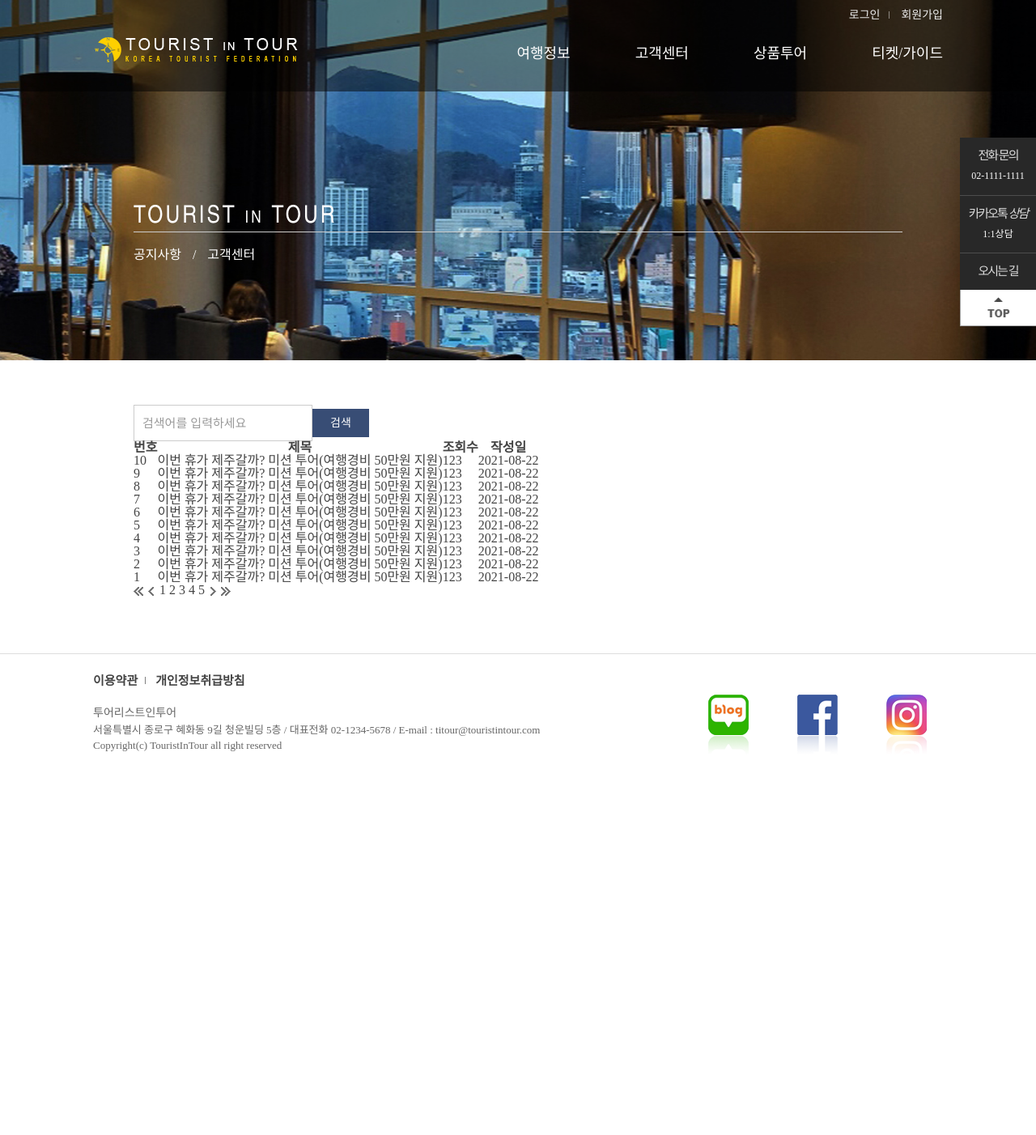
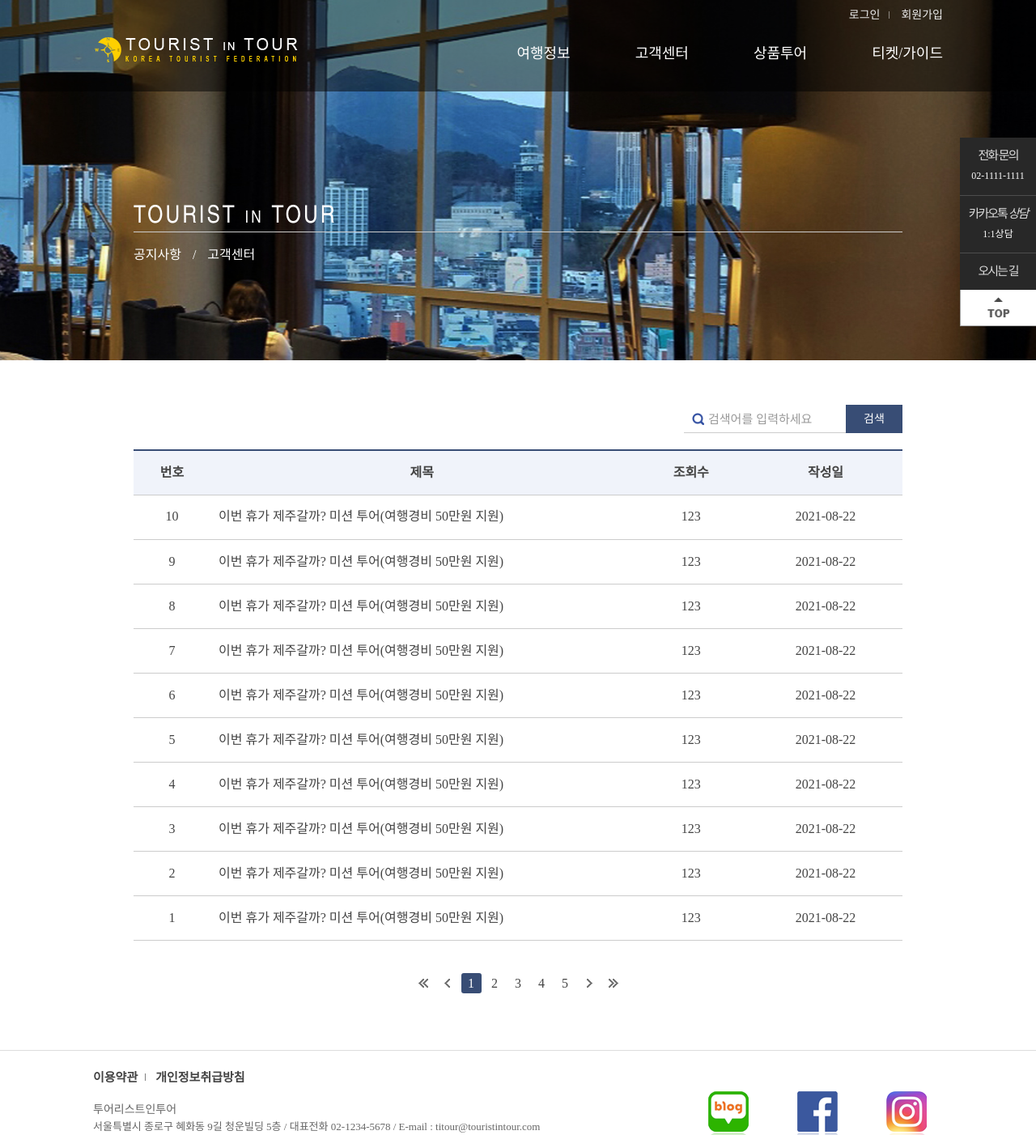
Before and after one commit to jungks9351/Korea_IT_Academy, a PHP site: page /board/notice_list.html in a window 1280 px wide. Shown: the top 1402 px of the page at 81% size. Before the commit the page ends 928 px from the top, so only its background shows below. Run offline with PHP 8.4, Linux system fonts and the light colour scheme; some web fonts are replaced.

Commit message:
feat: notice and program css 추가

```diff
--- a/project/css/common.css
+++ b/project/css/common.css
@@ -954,3 +954,210 @@ h1.loginTit > a > img {
   padding: 5px 10px 5px 0;
   font-size: 15px;
 }
+
+/* 공지사항 리스트(notice_list.html) */
+
+.minisrch_form {
+  width: 100%;
+  text-align:
+  right; margin-bottom: 20px;
+}
+.minisrch_form .tbox {
+  padding: 0 5px 0 30px;
+  width: 200px;
+  height: 35px;
+  line-height: 30px;
+  border: none;
+  border-bottom: 1px solid #ccc;
+  background: url(../images/ico_search.png) no-repeat 10px 50%;
+  background-size: 15px;
+}
+
+.bbsListTbl {
+  width: 100%;
+  border-top: 2px solid #384d75;
+}
+.bbsListTbl th, .bbsListTbl td {
+  padding: 10px;
+  box-sizing:
+  border-box; height: 55px;
+}
+
+.bbsListTbl th {
+  border-bottom: 1px solid #ccc;
+  background-color: #f0f3fa;
+}
+.bbsListTbl td {
+  text-align: center;
+  line-height: 1.3;
+  border-bottom: 1px solid #ccc;
+}
+.bbsListTbl td.tit_notice {
+  text-align: left;
+}
+.bbsListTbl td:nth-child(1) {
+  width: 10%;
+}
+.bbsListTbl td:nth-child(2) {
+  width: 55%;
+}
+.bbsListTbl td:nth-child(3) {
+  width: 15%;
+}
+.bbsListTbl td:nth-child(4) {
+  width: 20%;
+}
+
+.pagination {
+  padding: 40px 0 0;
+  text-align: center;
+}
+.pagination a {
+  display: inline-block;
+}
+.pagination a.pbtn {
+  display: inline-block;
+  padding: 7px;
+  text-align: center;
+  vertical-align: middle;
+  font-size: 0;
+}
+.pagination a .pagenum {
+  display: inline-block;
+  width: 25px;
+  height: 25px;
+  line-height: 25px;
+  text-align: center;
+  vertical-align: middle;
+}
+.pagination a .currentPage {
+  border-radius: 3px;
+  background-color: #384d75;
+  color: #fff;
+}
+.pagination a:hover .pagenum {
+  border-radius: 3px;
+  background-color: #ddd;
+}
+
+/* 공지사항 상세보기(notice_view.html) */
+
+.bbsview_list {
+  padding-bottom: 30px;
+  border-top: 2px solid #384d75;
+}
+.bbsview_list li {
+  box-sizing: border-box;
+  padding: 0 15px;
+  border-bottom: 1px solid #ccc;
+  font-size: 14px;
+  color: #666;
+}
+.bbsview_list li.bbs_title {
+  width: 100%;
+  overflow: hidden;
+  white-space: nowrap;
+  text-overflow: ellipsis;
+  height: 50px;
+  line-height: 50px;
+  font-weight: bold;
+  font-size: 16px;
+}
+.bbsview_list li.bbs_date {
+  height: 40px;
+  line-height: 40px;
+  float: left;
+  width: 50%;
+}
+.bbsview_list li.bbs_hit {
+  height: 40px;
+  line-height: 40px;
+  float: left;
+  width: 50%;
+}
+.bbsview_list li.bbs_content {
+  clear: both;
+  min-height: 200px;
+  padding: 20px 15px;
+}
+.bbsview_list li.bbs_content .editor_content {
+  line-height: 1.4;
+}
+
+.near_list {
+  border-top: 1px solid #ccc;
+}
+.near_list li {
+  padding: 10px;
+  border-bottom: 1px solid #ccc;
+}
+.near_list li:after {
+  content: "";
+  display: block;
+  clear: both;
+}
+.near_list li h4 {
+  float: left;
+  width: 100px;
+  padding: 0 0 0 50px;
+  background: url(../images/ico_nearNext.png) no-repeat 12px 50%;
+  font-size: 15px;
+}
+.near_list li h4.next {
+  background: url(../images/ico_nearPrev.png) no-repeat 12px 50%;
+}
+
+/* 프로그램 리스트(program.html) */
+
+.bodytext_area.place_area {
+  padding: 55px 0 0;
+}
+.program_list li {
+  float: left;
+  width: 31.5%;
+  margin: 0 0.9%;
+}
+.program_list li:nth-child(3n+1) {
+  clear: both;
+}
+.program_list li .img_place {
+  display: block;
+  width: 100%;
+}
+.program_list li h3 {
+  padding: 40px 0 0;
+  font-weight: bold;
+  font-size: 22px;
+}
+.program_list li .subttl {
+  padding: 25px 0 0;
+  font-weight: bold;
+  font-size: 16px;
+  color: #fa6400;
+  letter-spacing: 0;
+}
+.program_list li .program_content {
+  padding: 15px 0 0;
+  line-height: 1.8;
+  font-size: 15px;
+}
+.program_list li .program_content p {
+  width: 100%;
+  overflow: hidden;
+  word-break: keep-all;
+}
+.program_list li .program_content p .subtxt {
+  display: none;
+}
+.program_list li .btn_more {
+  padding: 10px 0 20px;
+  text-align: center;
+  font-size: 12px;
+}
+.program_list li .btn_more a {
+  display: inline-block;
+  padding: 5px 7px;
+  border-radius: 3px;
+  background-color: #000;
+  color: #fff;
+}
```
